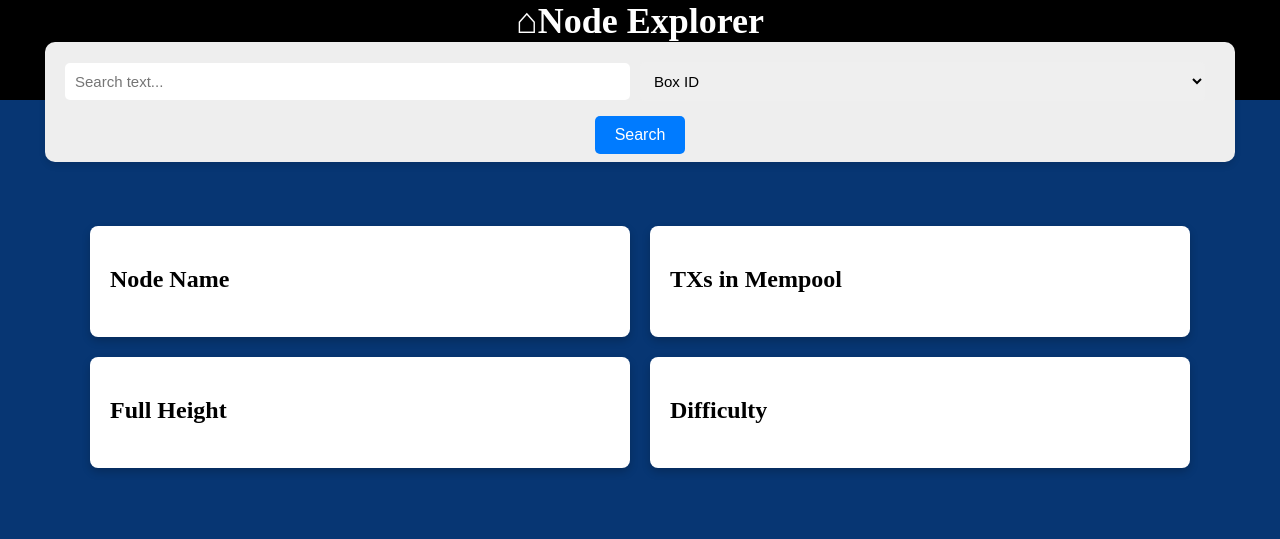
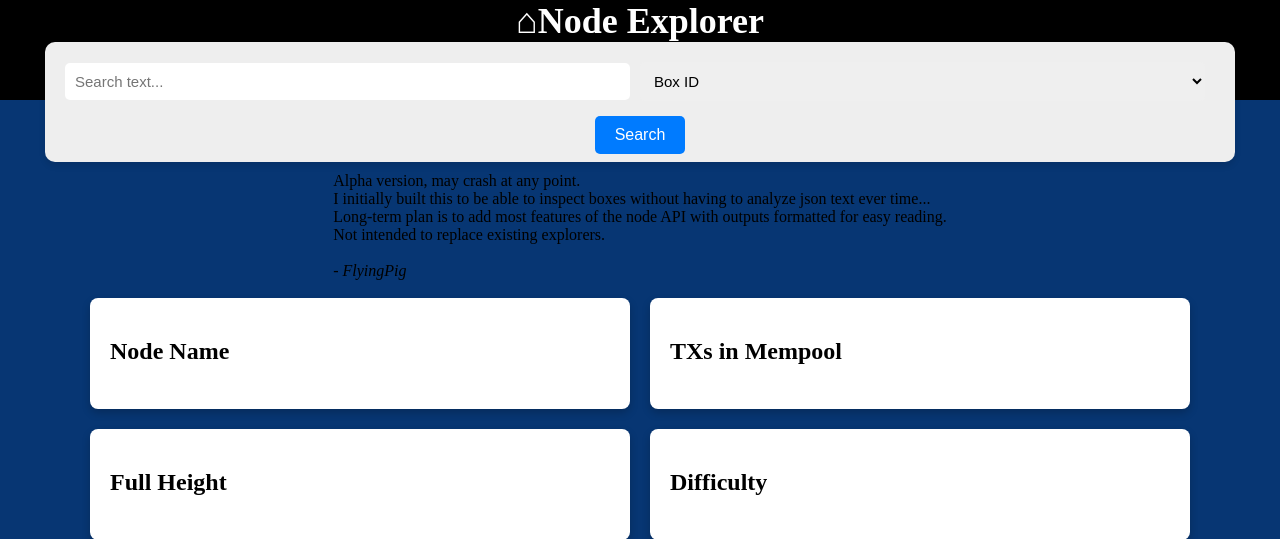
Before and after one commit to FlyingPig69/Ergo-node-explorer, a Flask app: page / in a window 1280 px wide. Shown: the top 539 px of the page. Run offline with Flask 3, Linux system fonts and the light colour scheme; data that the repository does not hold is empty.

Commit message:
Update index.html

```diff
--- a/api/templates/index.html
+++ b/api/templates/index.html
@@ -45,6 +45,8 @@
         .card-text {
             font-size: 24px;
         }
+
+
     </style>
 </head>
 <body>
@@ -69,7 +71,19 @@
     </div> <!-- Black border/header -->
 
     <div class="container">
-          <br><br><br><br><br><br><br>
+
+
+<div class="white-text">
+  <br><br><br><br>
+  Alpha version, may crash at any point. <br>
+I initially built this to be able to inspect boxes without having to analyze json text ever time...<br>
+    Long-term plan is to add most features of the node API with outputs formatted for easy reading. <br>
+    Not intended to replace existing explorers.<br><br>
+    <i>- FlyingPig</i>
+
+  <br><br>
+</div>
+
         <div class="card-container">
             <div class="card">
                 <div class="card-body">
@@ -100,7 +114,7 @@
                 </div>
             </div>
         </div>
-    </div> <!-- Close the container div here -->
+    </div>
 
     <script>
         function validateForm() {
```
